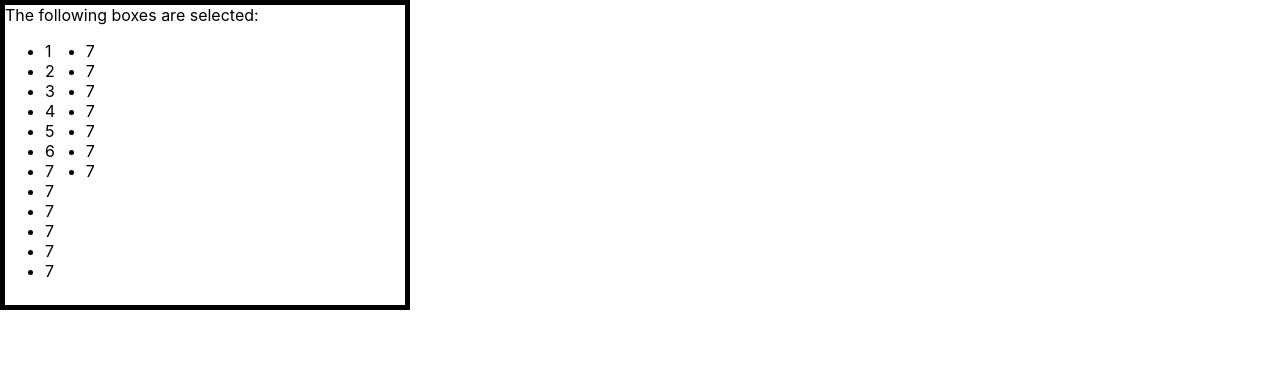
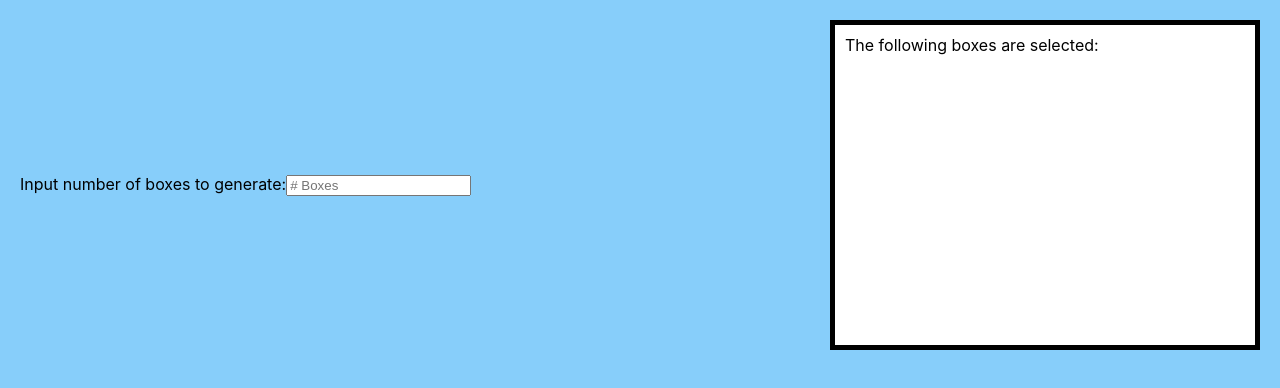
Before and after one commit to ColtonTshudy/Gui-Class-Projects, a React (Create React App) app in the folder hw3coltont/: page / in a window 1280 px wide. Shown: the top 388 px of the page. Built offline with nearby package versions, Linux system fonts and the light colour scheme.

Commit message:
input works smile

```diff
--- a/hw3coltont/src/App.css
+++ b/hw3coltont/src/App.css
@@ -1,26 +1,62 @@
-.selectedBox{
+/*
+ * author: Colton Tshudy
+ * version: 2/24/2023
+ */
+
+body {
+  background-color: lightskyblue;
+  color: black;
+  margin: 20px;
+}
+
+.flex-container {
+  display: flex;
+  align-items: center;
+  justify-content: space-between;
+  gap: 10px;
+}
+
+.blackBorder {
+  border-width: 5px;
+  border-color: black;
+}
+
+.selectedBorder {
+  border-width: 5px;
+  border-color: yellow;
+}
+
+.greenBox {
+  background-color: blue;
+}
+
+.blueBox {
+  background-color: green;
+}
+
+.redBox {
+  background-color: red;
+}
+
+#readout{
   display: flex;
   flex-direction: column;
   background-color: white;
   border: 5px solid black;
   height: 300px;
   width: 400px;
+  padding: 10px;
 }
 
-.listU{
+.listRoot{
+  background-color: white;
   display: flex;
-  background-color: white;
-  width: 80px;
-  justify-content: normal;
-  overflow: hidden;
+  overflow: auto;
   flex-wrap: wrap;
   flex-direction: column;
-
 }
 
-.listItems{
+.listRoot > li{
   background-color: white;
-  flex-direction: row;
-  width: fit-content;
-  break-after: column;
+  width: 10%;
 }
--- a/hw3coltont/src/App.js
+++ b/hw3coltont/src/App.js
@@ -1,20 +1,27 @@
+import React, { useState, useEffect } from "react";
 import './App.css';
-
-function SelectedList(props){
-  const list = props.selected.map(e => <li key={e+"list"} className={"listItems"}>{e}</li>);
-
-  return(
-      <div className={"selectedBox"}> The following boxes are selected:
-          <ul className={"listU"}>
-              {list}
-          </ul>
-      </div>
-  )
-}
+import UserInput from './components/UserInput';
+import Box from './components/Box';
+import Readout from './components/Readout';
 
 function App() {
+  const [boxCount, setBoxCount] = useState(0);
+  const [boxList, setBoxList] = useState([]);
+
+  useEffect(()=>{
+    return console.log(boxCount)
+  },[boxCount]);
+
   return (
-    <SelectedList selected={[1,2,3,4,5,6,7,7,7,7,7,7,7,7,7,7,7,7,7]}/>
+    <div id="main">
+      <div className="flex-container">
+        <UserInput callbackFunc={setBoxCount}/>
+        <Readout selected={[]}/>
+      </div>
+      <div>
+
+      </div>
+    </div>
   );
 }
 
--- /dev/null
+++ b/hw3coltont/src/components/Box.js
@@ -0,0 +1,31 @@
+const isPrime = (number) =>{
+    if (number==2)
+        return true;
+
+    let range = number/2;
+    for(let i=2;i<=number/2;i++){
+        if (number%2==0)
+            return false;
+    }
+    return true;
+}
+
+const getColor = (number) =>{
+    if(isPrime(number)) //Prime
+        return "greenBox"
+    if((number-1)%2==0) //Odd
+        return "blueBox"
+    if(number%2==0) //Even
+        return "redBox"
+}
+
+const Box = ({ value }) =>{
+    const colorClass = getColor(value)
+    return(
+        <label className={`generalBox ${colorClass}`}>
+            {value}
+        </label>
+    )
+  }
+
+  export default Box;
--- /dev/null
+++ b/hw3coltont/src/components/Readout.js
@@ -0,0 +1,13 @@
+const Readout = ({ selected }) =>{
+  const listElements = selected.map(el => <li>{el}</li>);
+
+  return(
+      <div id={"readout"}> The following boxes are selected:
+          <ul className={"listRoot"}>
+              {listElements}
+          </ul>
+      </div>
+  )
+}
+
+export default Readout;
--- /dev/null
+++ b/hw3coltont/src/components/UserInput.js
@@ -0,0 +1,11 @@
+const UserInput = ( {callbackFunc} ) =>{
+
+    return(
+        <label>
+            Input number of boxes to generate:
+            <input type="number" name="boxes" placeholder="# Boxes" onChange={el=>callbackFunc(el.target.value)}/>
+        </label>
+    )
+  }
+
+  export default UserInput;
```
